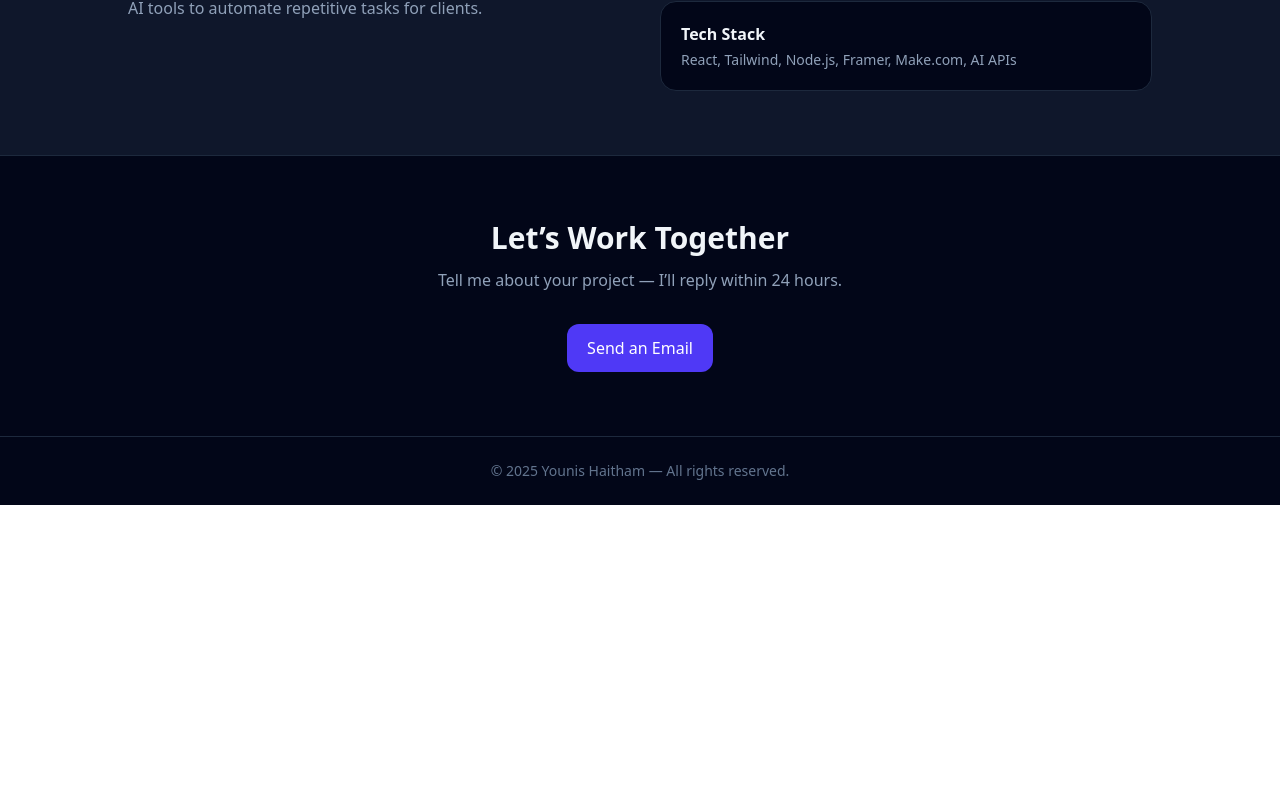
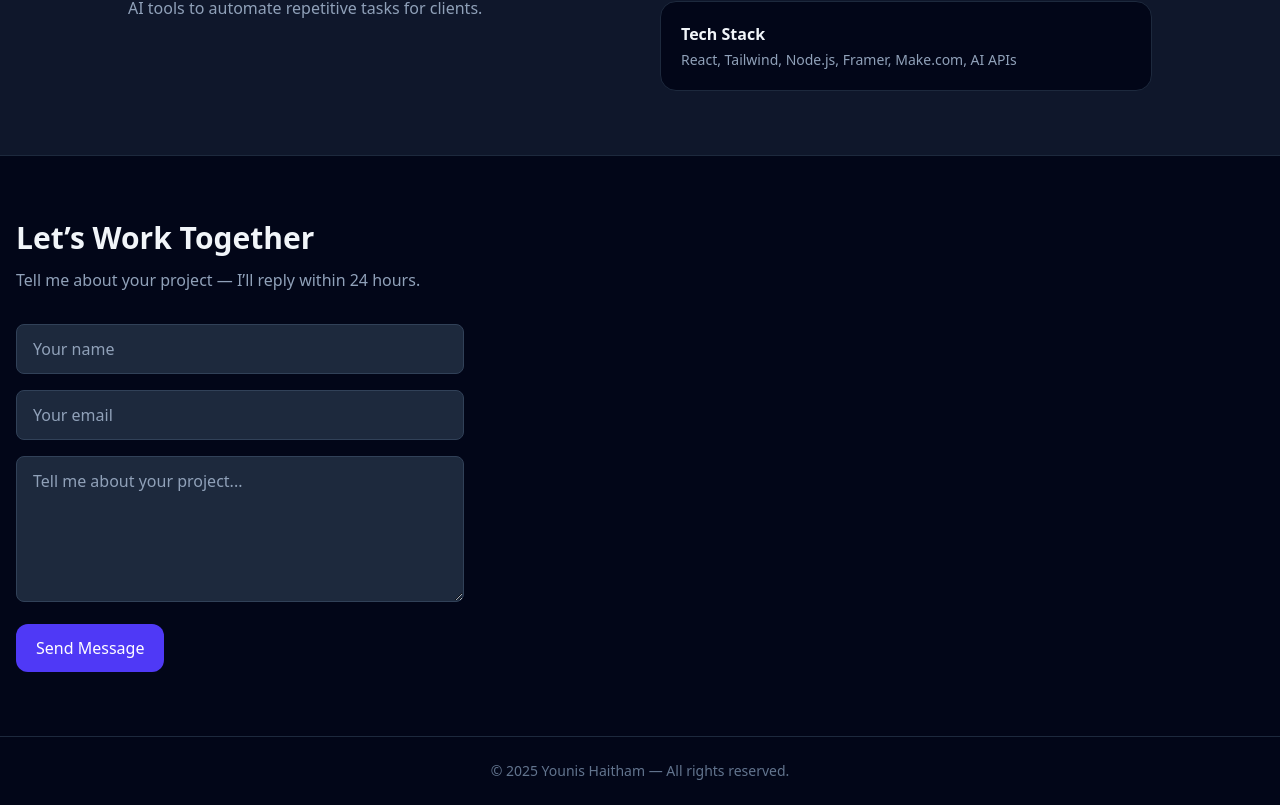
Before and after one commit to youniscode/my-portfolio, a React (Vite) app: page / in a window 1280 px wide. Shown: the part 1972-2777 px from the top of the page. Before the commit the page ends 2477 px from the top, so only its background shows below. Built offline with nearby package versions, Linux system fonts and the light colour scheme.

Commit message:
Finalize portfolio website with working contact form and polished UI

```diff
--- a/src/App.jsx
+++ b/src/App.jsx
@@ -1,3 +1,5 @@
+import { useState } from "react";
+
 export default function PortfolioPage() {
   const nav = [
     { id: "services", label: "Services" },
@@ -6,6 +8,35 @@ export default function PortfolioPage() {
     { id: "about", label: "About" },
     { id: "contact", label: "Contact" },
   ];
+
+  const [status, setStatus] = useState({ state: "idle", msg: "" });
+
+  async function handleSubmit(e) {
+    e.preventDefault();
+    setStatus({ state: "success", msg: "Thanks! I'll reply within 24 hours." });
+
+    const form = e.currentTarget;
+    const data = new FormData(form);
+
+    const res = await fetch("https://formspree.io/f/xblpnjae", {
+      method: "POST",
+      headers: { Accept: "application/json" },
+      body: data,
+    });
+
+    if (res.ok) {
+      form.reset();
+      setStatus({
+        state: "success",
+        msg: "Thanks! I’ll reply within 24 hours.",
+      });
+    } else {
+      setStatus({
+        state: "error",
+        msg: "Something went wrong. Please try again or email contact@jonascode.com.",
+      });
+    }
+  }
 
   const services = [
     {
@@ -57,15 +88,20 @@ export default function PortfolioPage() {
   ];
 
   return (
+    <>
       <div className="min-h-screen bg-slate-950 text-slate-100">
         <header className="sticky top-0 z-40 backdrop-blur bg-slate-900/80 border-b border-slate-800">
           <div className="mx-auto max-w-7xl px-4 py-3 flex items-center justify-between">
             <a href="#" className="font-semibold tracking-tight text-xl">
-            YounisHaitham.dev
+              jonascode.dev
             </a>
             <nav className="hidden md:flex gap-6 text-sm">
               {nav.map((n) => (
-              <a key={n.id} href={`#${n.id}`} className="hover:text-indigo-400">
+                <a
+                  key={n.id}
+                  href={`#${n.id}`}
+                  className="hover:text-indigo-400"
+                >
                   {n.label}
                 </a>
               ))}
@@ -202,25 +238,81 @@ export default function PortfolioPage() {
           </div>
         </section>
 
-      <section
-        id="contact"
-        className="max-w-2xl mx-auto px-4 py-16 text-center"
-      >
+        {/* CONTACT */}
+        <section id="contact" className="max-w-7xl mx-auto px-4 py-16">
           <h2 className="text-3xl font-semibold mb-3">Let’s Work Together</h2>
           <p className="text-slate-400 mb-8">
             Tell me about your project — I’ll reply within 24 hours.
           </p>
-        <a
-          href="mailto:mr.younishaitham@gmail.com"
-          className="inline-block bg-indigo-600 text-white font-medium px-5 py-3 rounded-xl hover:bg-indigo-700"
+
+          {status.msg && (
+            <div
+              role="status"
+              aria-live="polite"
+              className={`mb-6 rounded-lg px-3 py-2 text-sm ${
+                status.state === "success"
+                  ? "bg-emerald-500/10 text-emerald-300 ring-1 ring-emerald-400/30"
+                  : "bg-rose-500/10 text-rose-300 ring-1 ring-rose-400/30"
+              }`}
             >
-          Send an Email
-        </a>
+              {status.msg}
+            </div>
+          )}
+
+          <form
+            onSubmit={handleSubmit}
+            className="max-w-md space-y-4"
+            noValidate
+          >
+            <label htmlFor="name" className="sr-only">
+              Your name
+            </label>
+            <input
+              id="name"
+              type="text"
+              name="name"
+              placeholder="Your name"
+              required
+              className="w-full rounded-lg bg-slate-800 border border-slate-700 px-4 py-3 text-slate-100 placeholder-slate-400 focus:outline-none focus:ring-2 focus:ring-indigo-500"
+            />
+
+            <label htmlFor="email" className="sr-only">
+              Your email
+            </label>
+            <input
+              id="email"
+              type="email"
+              name="email"
+              placeholder="Your email"
+              required
+              className="w-full rounded-lg bg-slate-800 border border-slate-700 px-4 py-3 text-slate-100 placeholder-slate-400 focus:outline-none focus:ring-2 focus:ring-indigo-500"
+            />
+
+            <label htmlFor="message" className="sr-only">
+              Message
+            </label>
+            <textarea
+              id="message"
+              name="message"
+              rows={5}
+              placeholder="Tell me about your project..."
+              required
+              className="w-full rounded-lg bg-slate-800 border border-slate-700 px-4 py-3 text-slate-100 placeholder-slate-400 focus:outline-none focus:ring-2 focus:ring-indigo-500"
+            />
+
+            <button
+              type="submit"
+              className="inline-block bg-indigo-600 text-white font-medium px-5 py-3 rounded-xl hover:bg-indigo-500 transition"
+            >
+              Send Message
+            </button>
+          </form>
         </section>
 
         <footer className="border-t border-slate-800 py-6 text-center text-slate-500 text-sm">
           © {new Date().getFullYear()} Younis Haitham — All rights reserved.
         </footer>
       </div>
+    </>
   );
 }
```
Also changed, not shown: public/Logo.png (added). Lines whose indentation alone changed are shown as unchanged.
